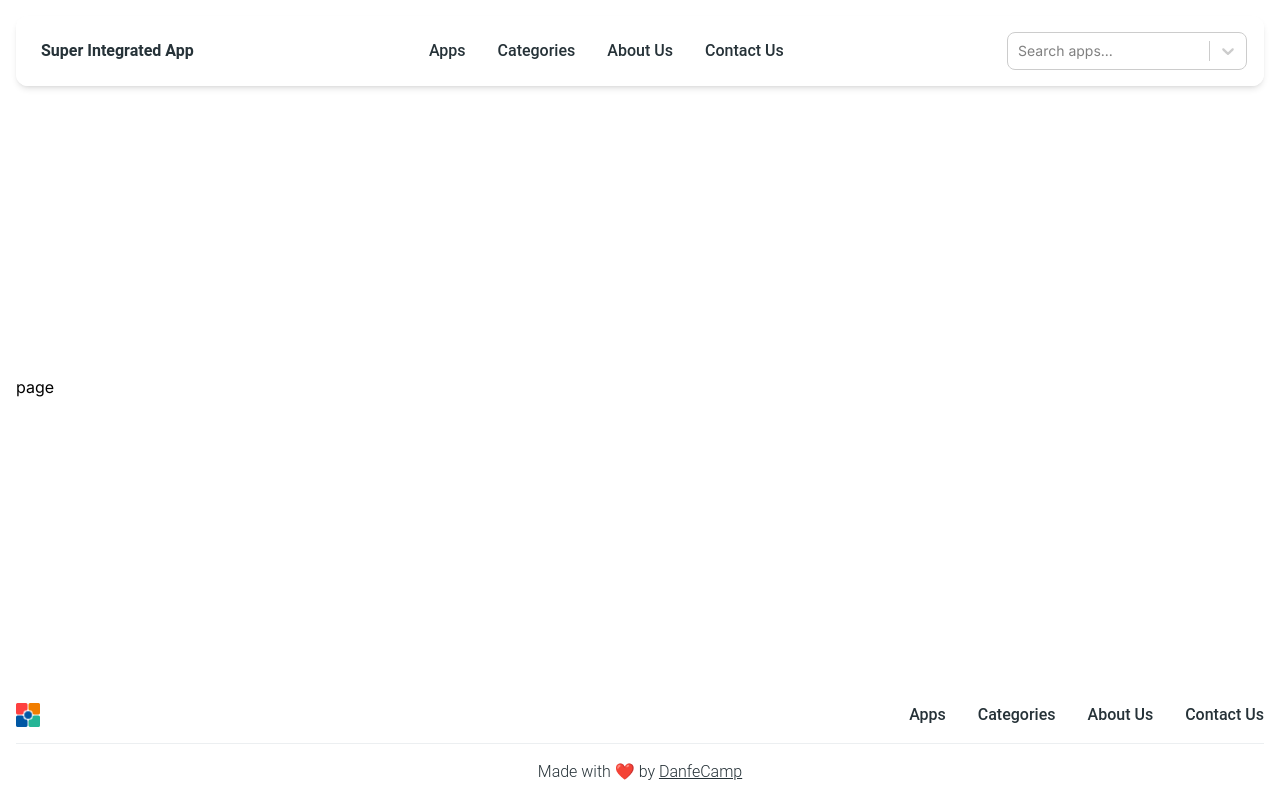
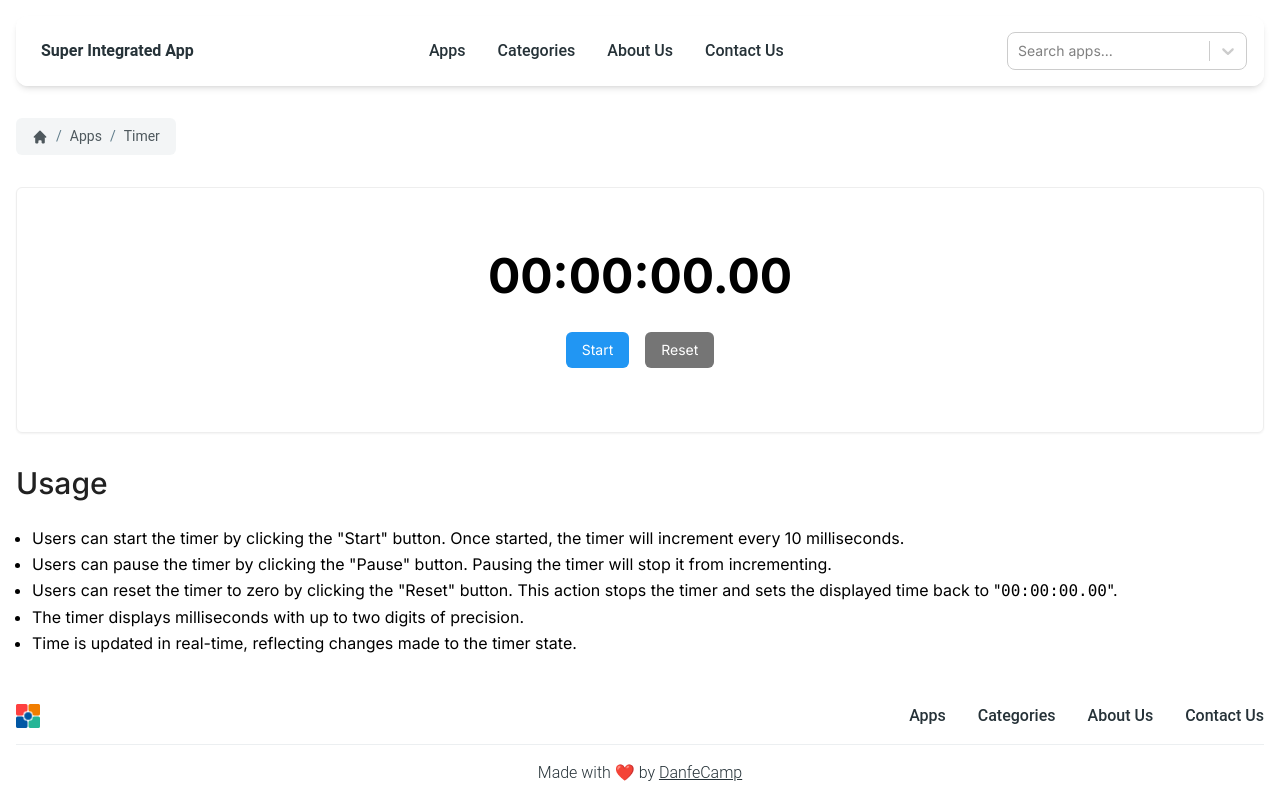
Before and after one commit to DanfeCamp/super-integrated-app, a Next.js app: page /apps/timer in a window 1280 px wide. Built offline with nearby package versions, Linux system fonts and the light colour scheme.

Commit message:
feat: timer

```diff
--- a/app/apps/timer/layout.js
+++ b/app/apps/timer/layout.js
@@ -1,5 +1,5 @@
 export const metadata = {
-  title: "SIA",
+  title: "Timer",
   description: "",
 };
 
--- a/app/apps/timer/page.js
+++ b/app/apps/timer/page.js
@@ -1,7 +1,126 @@
-import React from "react";
+"use client";
 
-const page = () => {
-  return <div>page</div>;
+/**
+ * External dependencies.
+ */
+import React, { useState, useEffect } from "react";
+
+/**
+ * Internal dependencies.
+ */
+import Breadcrumb from "@components/Breadcrumb";
+import AppContainer from "@components/AppContainer";
+
+const Timer = () => {
+  const paths = [
+    { link: "/apps", title: "Apps" },
+    { link: "/timer", title: "Timer" },
+  ];
+
+  const [time, setTime] = useState(0);
+  const [isRunning, setIsRunning] = useState(false);
+
+  const handleStart = () => {
+    setIsRunning(true);
+  };
+
+  const handlePause = () => {
+    setIsRunning(false);
+  };
+
+  const handleReset = () => {
+    setIsRunning(false);
+    setTime(0);
+  };
+
+  const formatTime = () => {
+    const milliseconds = Math.floor((time % 1000) / 10); // Get milliseconds up to two digits
+    const seconds = Math.floor((time / 1000) % 60);
+    const minutes = Math.floor((time / (1000 * 60)) % 60);
+    const hours = Math.floor((time / (1000 * 60 * 60)) % 24);
+
+    return `${hours.toString().padStart(2, "0")}:${minutes
+      .toString()
+      .padStart(2, "0")}:${seconds.toString().padStart(2, "0")}.${milliseconds
+      .toString()
+      .padStart(2, "0")}`;
+  };
+
+  useEffect(() => {
+    let timer;
+    if (isRunning) {
+      timer = setInterval(() => {
+        setTime((prevTime) => prevTime + 100);
+      }, 100);
+    }
+    return () => clearInterval(timer);
+  }, [isRunning]);
+
+  return (
+    <Breadcrumb paths={paths}>
+      <AppContainer>
+        {/* Timer */}
+        <div className="py-8 sm:py-16 flex flex-col gap-8 border rounded-md shadow-sm">
+          <div className="text-4xl sm:text-5xl font-bold text-center">
+            {formatTime()}
+          </div>
+          <div className="flex justify-center gap-4">
+            {!isRunning ? (
+              <button
+                className="px-4 py-2 bg-blue-500 text-white rounded-md text-sm"
+                onClick={handleStart}
+              >
+                Start
+              </button>
+            ) : (
+              <button
+                className="px-4 py-2 bg-red-500 text-white rounded-md text-sm"
+                onClick={handlePause}
+              >
+                Pause
+              </button>
+            )}
+            <button
+              className="px-4 py-2 bg-gray-600 text-white rounded-md text-sm"
+              onClick={handleReset}
+            >
+              Reset
+            </button>
+          </div>
+        </div>
+
+        {/* Usage */}
+        <div className="w-full flex flex-col gap-4 sm:gap-6">
+          <h1 className="sm:text-3xl text-2xl font-medium title-font text-gray-900">
+            Usage
+          </h1>
+          <ul className="leading-relaxed text-base list-disc">
+            <li className="ml-4">
+              Users can start the timer by clicking the "Start" button. Once
+              started, the timer will increment every 10 milliseconds.
+            </li>
+            <li className="ml-4">
+              Users can pause the timer by clicking the "Pause" button. Pausing
+              the timer will stop it from incrementing.
+            </li>
+            <li className="ml-4">
+              Users can reset the timer to zero by clicking the "Reset" button.
+              This action stops the timer and sets the displayed time back to "
+              <code>00:00:00.00</code>".
+            </li>
+            <li className="ml-4">
+              The timer displays milliseconds with up to two digits of
+              precision.
+            </li>
+            <li className="ml-4">
+              Time is updated in real-time, reflecting changes made to the timer
+              state.
+            </li>
+          </ul>
+        </div>
+      </AppContainer>
+    </Breadcrumb>
+  );
 };
 
-export default page;
+export default Timer;
```
